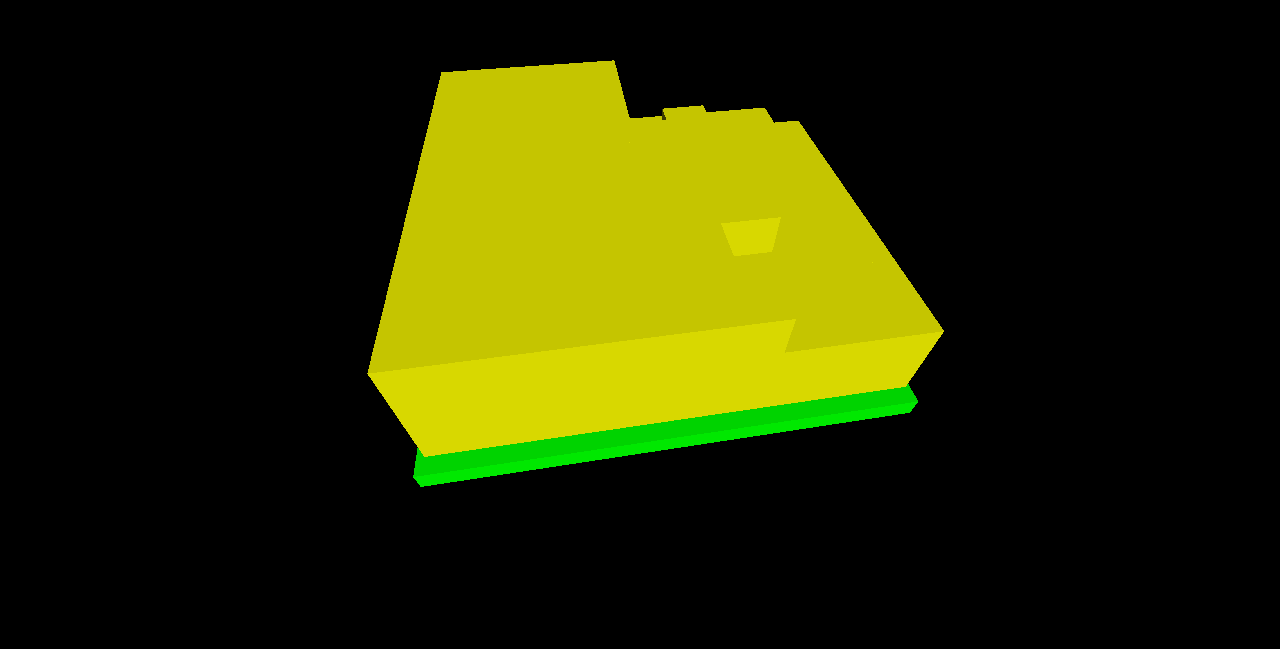
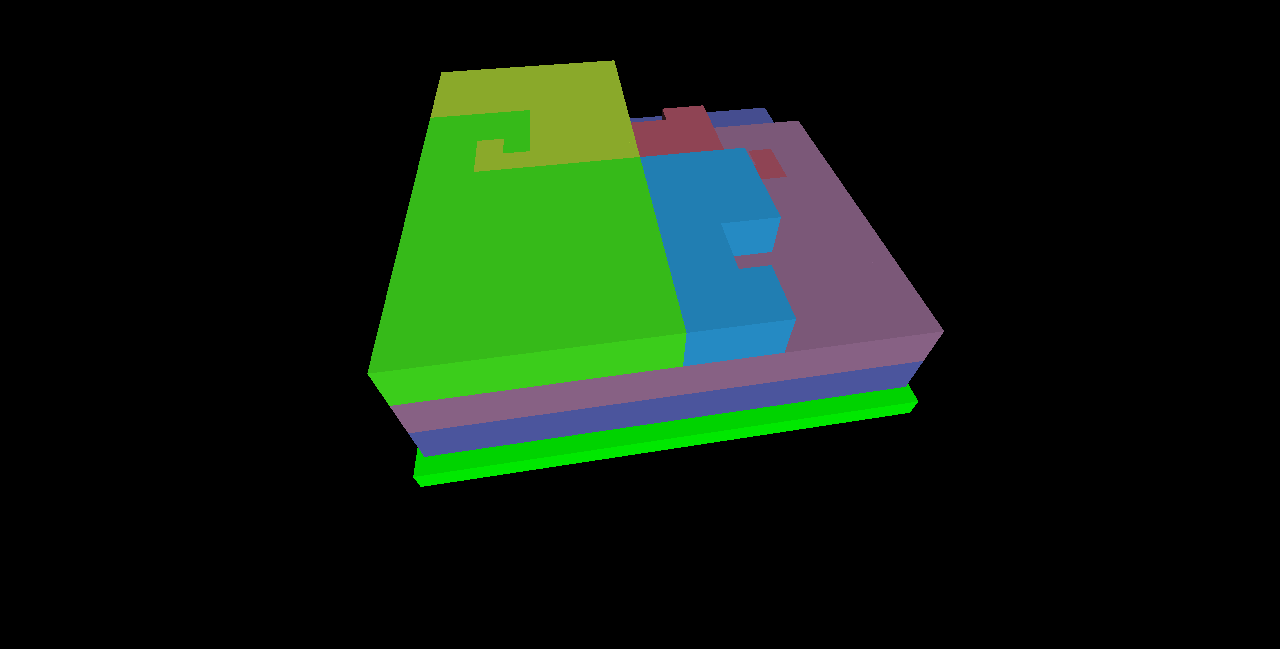
Before and after one commit to egueli/hilbert, a plain HTML site: page index.html in a window 1280 px wide. Shown: the part 151-804 px from the top of the page. Drawn offline with Linux system fonts and the light colour scheme; animation ran at ten frames a second.

Commit message:
random colors

```diff
--- a/index.html
+++ b/index.html
@@ -60,8 +60,12 @@
 		function updateGeometries() {
 			rootObject.remove(blocks);
 			blocks = new THREE.Object3D();
-			function putBlocks(color, h) {
-				var material = new THREE.MeshLambertMaterial( { color: color } );
+			function putBlocks(h) {
+				var color = new THREE.Color();
+				color.setHSL(Math.random(), Math.random(), 0.5);
+				var material = new THREE.MeshLambertMaterial(
+				 { color: color }
+				 );
 				var thick = 0.1;
 				return function(x, y, size) {
 					var geometry = new THREE.BoxGeometry(size,thick,size);
@@ -109,7 +113,7 @@
 					+ " end=" + end
 					+ " level=" + level
 					+ ")");
-				traverseRangeInHilbert(4, begin, end, putBlocks(0xeeee00, level * 0.1));
+				traverseRangeInHilbert(4, begin, end, putBlocks(level * 0.1));
 				for (var i = 0; i < branch.children.length; i++) {
 					traverse(branch.children[i], level + 1, begin, scale);
 					begin += branch.children[i].size;
```
